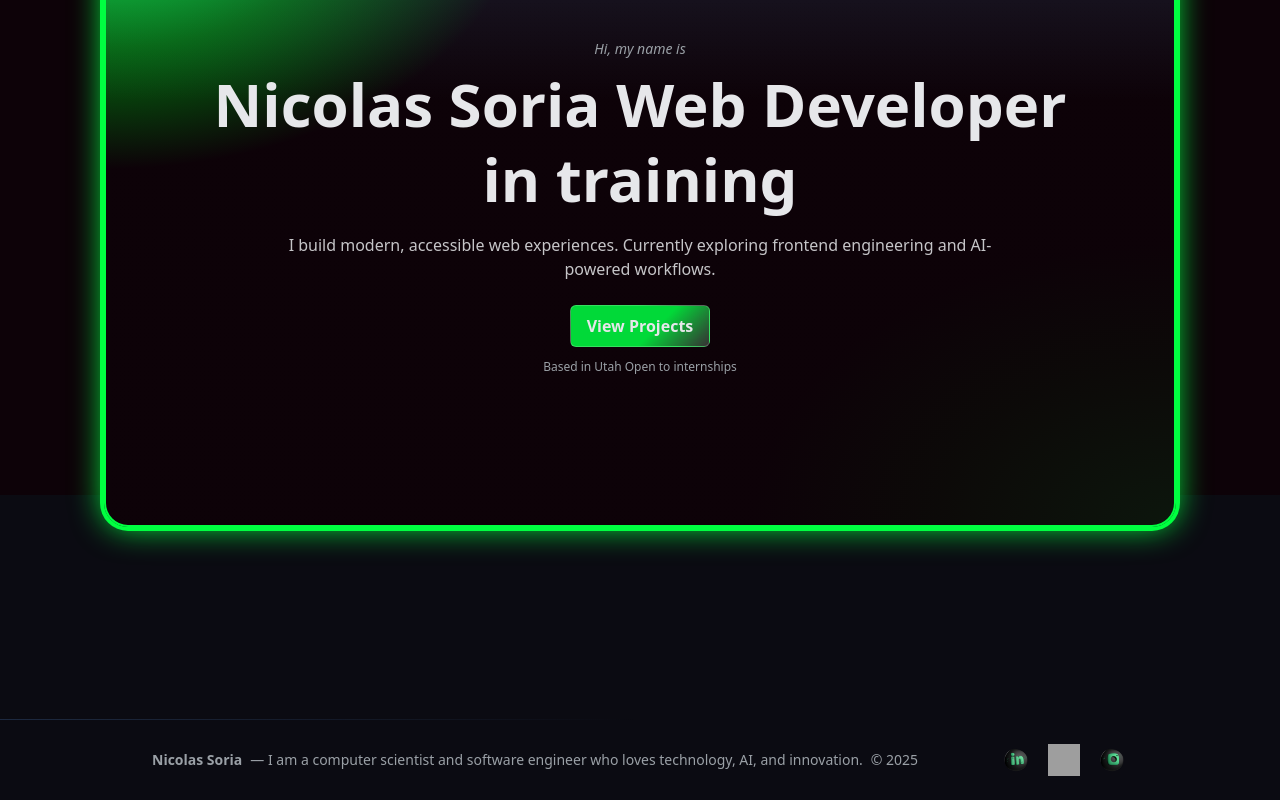
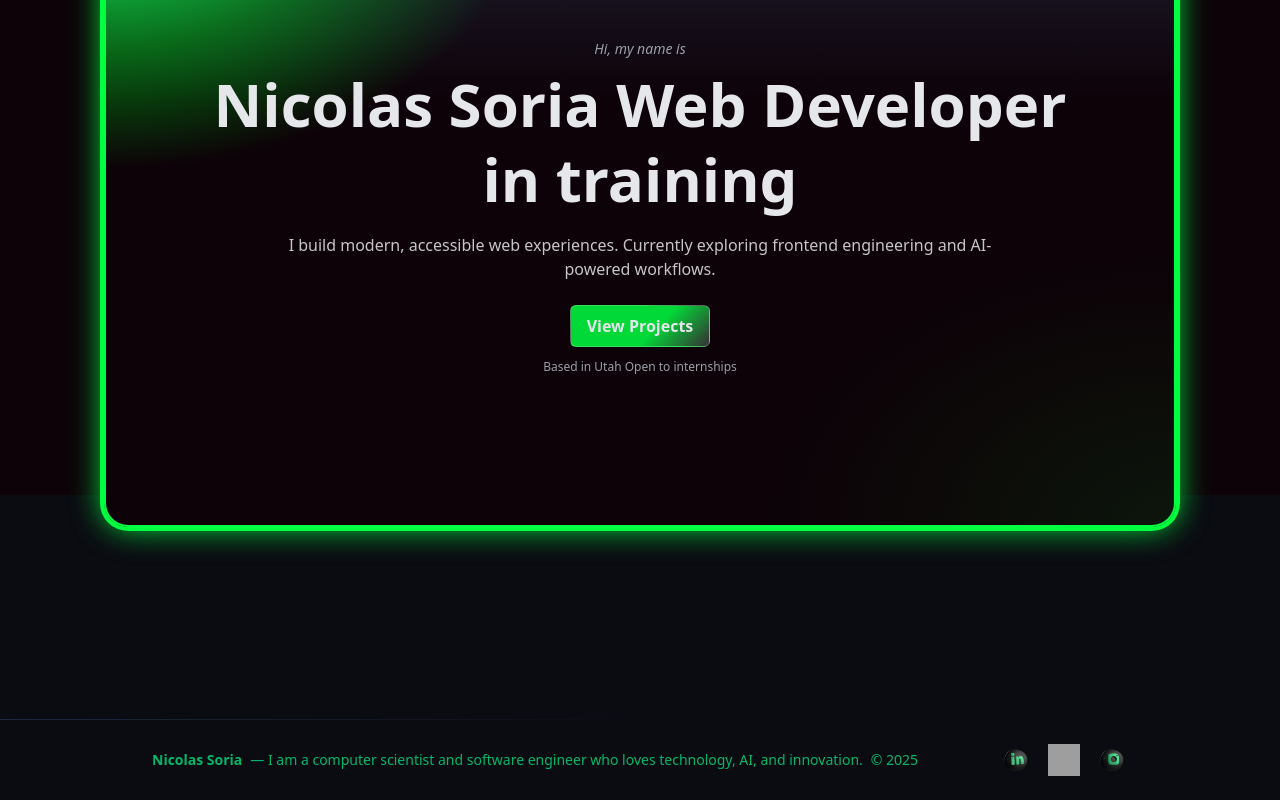
Before and after one commit to Nicocoder1/css220-portfolio, a Next.js app: page / in a window 1280 px wide. Shown: the part 305-1105 px from the top of the page. Built offline with nearby package versions, Linux system fonts and the light colour scheme; grey boxes are pictures that could not be loaded.

Commit message:
green cloud and footer

```diff
--- a/app/components/Footer.tsx
+++ b/app/components/Footer.tsx
@@ -11,10 +11,10 @@ export default function Footer() {
       <div className="h-px w-full bg-gradient-to-r from-[var(--accent)]/20 via-transparent to-[var(--accent)]/0" />
 
       <div className="max-w-5xl mx-auto py-6 px-4 sm:px-6 flex flex-col sm:flex-row items-center justify-between gap-4">
-        <p className="text-sm text-[var(--muted)] text-center sm:text-left">
-          <span className="font-semibold">Nicolas Soria</span>
-          <span className="ml-2">— I am a computer scientist and software engineer who loves technology, AI, and innovation.</span>
-          <span className="block sm:inline sm:ml-2">© {year}</span>
+        <p className="text-sm text-[#00b86b] text-center sm:text-left">
+          <span className="font-semibold text-[#00b86b]">Nicolas Soria</span>
+          <span className="ml-2 text-[#00b86b]">— I am a computer scientist and software engineer who loves technology, AI, and innovation.</span>
+          <span className="block sm:inline sm:ml-2 text-[#00b86b]">© {year}</span>
         </p>
 
         <div className="flex items-center gap-4">
```
